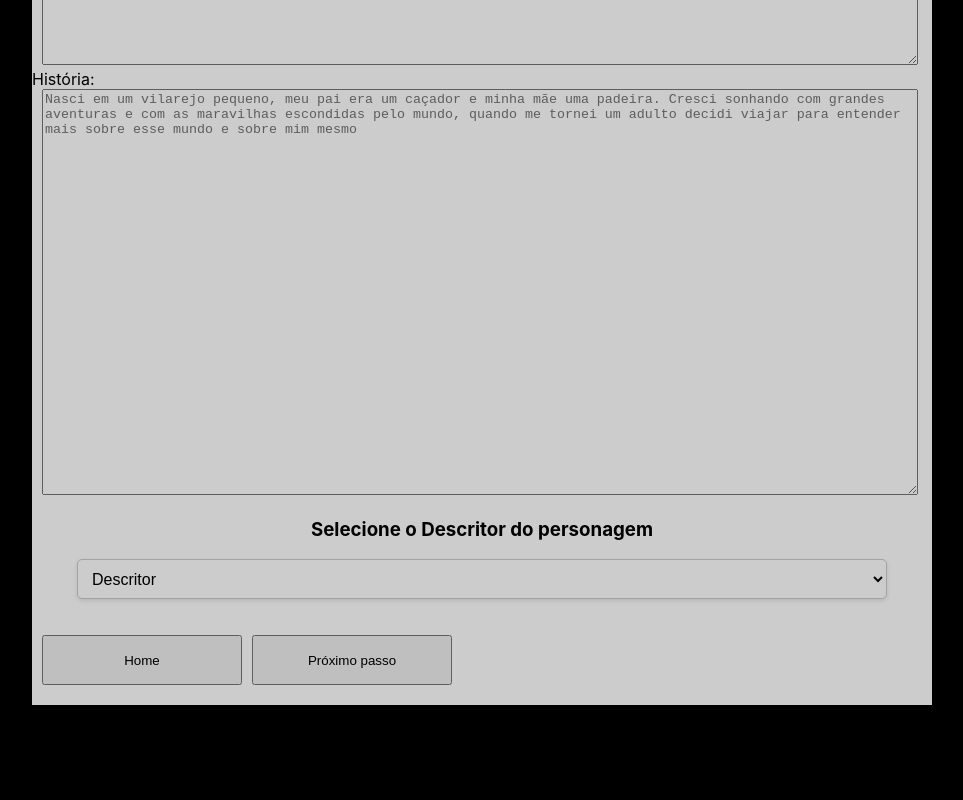
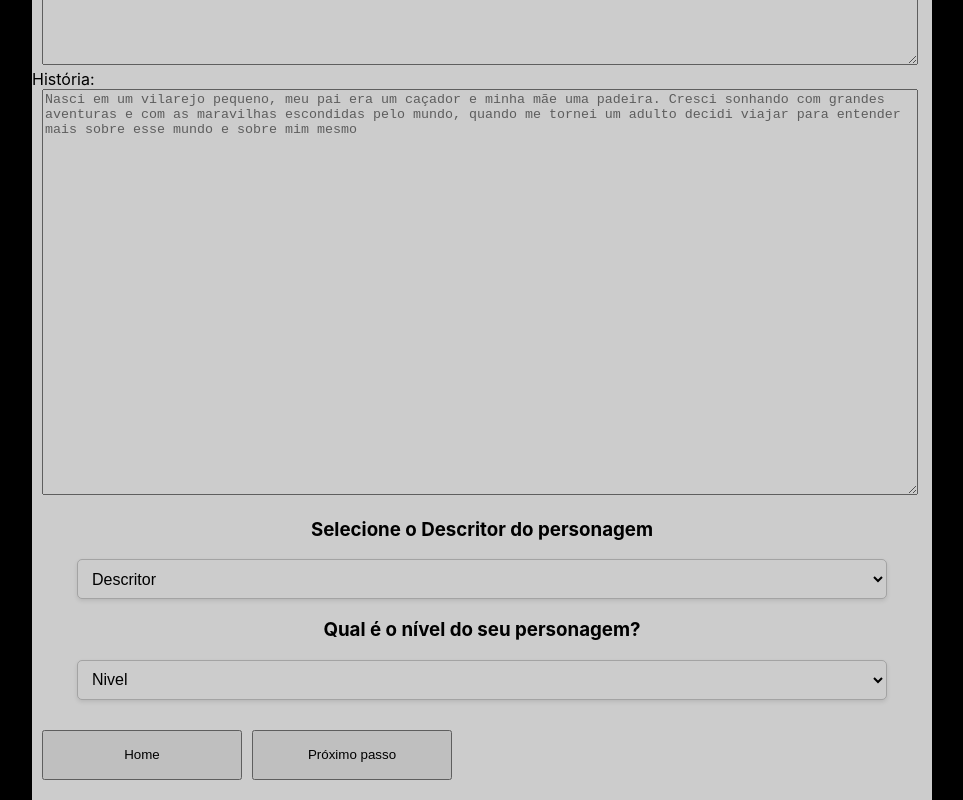
Before and after one commit to AlexandreRodriguesStrapasson/cypher_sheet, a React (Create React App) app in the folder app/: page /FirstStep in a window 1280 px wide. Shown: the part 435-1235 px from the top of the page, without its empty margins (158-1121 px from the left). Before the commit the page ends 1140 px from the top, so only its background shows below. Built offline with nearby package versions, Linux system fonts and the light colour scheme.

Commit message:
feat: add a select to choose the level

```diff
--- a/app/src/pages/firsStep.js
+++ b/app/src/pages/firsStep.js
@@ -39,6 +39,17 @@ function FirstStep() {
           </select>
           <p>{getDescription(selectedOption)}</p>
 
+          <h3>Qual é o nível do seu personagem?</h3>
+          <select>
+            <option value="">Nivel</option>
+            <option value="Nivel 1">1</option>
+            <option value="Nivel 2">2</option>
+            <option value="Nivel 3">3</option>
+            <option value="Nivel 4">4</option>
+            <option value="Nivel 5">5</option>
+            <option value="Nivel 6">6</option>
+          </select>
+
           <br/>
           <button onClick={goToHome}>Home</button>
           <button onClick={goToSecondStep}>Próximo passo</button>
```
